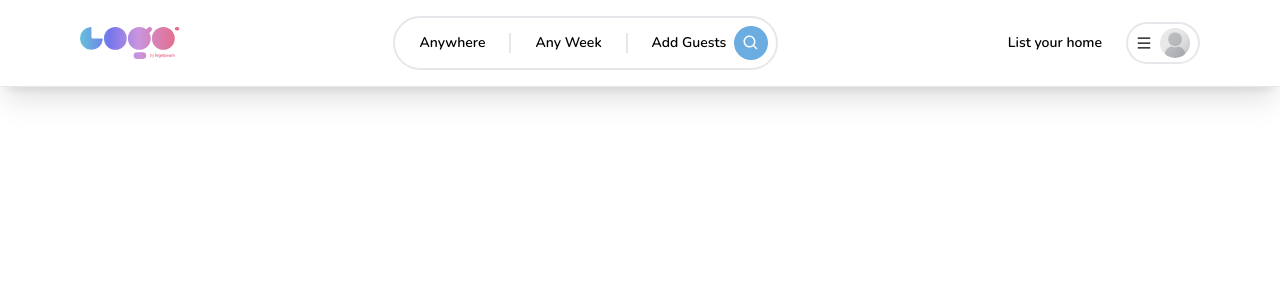
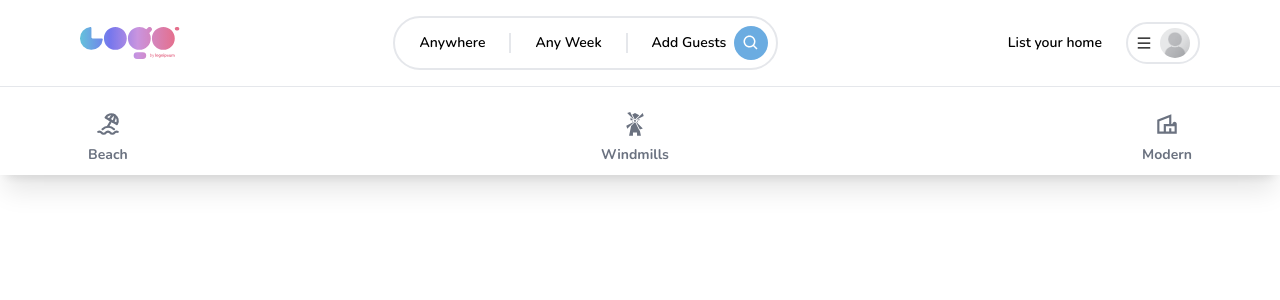
Before and after one commit to ty-vile/homeRental_Project, a Next.js app: page / in a window 1280 px wide. Shown: the top 300 px of the page. Built offline with nearby package versions, Linux system fonts and the light colour scheme; no server answers.

Commit message:
init categories bar

```diff
--- /dev/null
+++ b/app/components/Navbar/Categories.tsx
@@ -0,0 +1,43 @@
+"use client";
+
+import { TbBeach } from "react-icons/tb";
+import { GiWindmill } from "react-icons/gi";
+import { MdOutlineVilla } from "react-icons/md";
+import CategoryBox from "./CategoryBox";
+
+export const categories = [
+  {
+    label: "Beach",
+    icon: TbBeach,
+    description: "This property is close to the beach",
+  },
+  {
+    label: "Windmills",
+    icon: GiWindmill,
+    description: "This property has windmills",
+  },
+  {
+    label: "Modern",
+    icon: MdOutlineVilla,
+    description: "This property is modern!",
+  },
+];
+
+const Categories = () => {
+  return (
+    <div className="flex items-center justify-between overflow-x-auto pt-4">
+      {categories?.map((category, i) => {
+        return (
+          <CategoryBox
+            key={i}
+            label={category.label}
+            description={category.description}
+            icon={category.icon}
+          />
+        );
+      })}
+    </div>
+  );
+};
+
+export default Categories;
--- /dev/null
+++ b/app/components/Navbar/CategoryBox.tsx
@@ -0,0 +1,28 @@
+"use client";
+
+import { IconType } from "react-icons";
+
+interface CategoryBoxProps {
+  label: string;
+  icon: IconType;
+  selected?: boolean;
+}
+const CategoryBox: React.FC<CategoryBoxProps> = ({
+  label,
+  icon: Icon,
+  selected,
+}) => {
+  return (
+    <div
+      className={`flex flex-col items-center justify-center gap-2 p-2 border-b-2 transition cursor-pointer hover:text-primary
+    ${selected ? "border-b-primary" : "border-transparent"}
+    ${selected ? "text-primary" : "text-gray-500"}
+    `}
+    >
+      <Icon size={26} />
+      <div className="font-bold text-sm">{label}</div>
+    </div>
+  );
+};
+
+export default CategoryBox;
--- a/app/components/Navbar/Navbar.tsx
+++ b/app/components/Navbar/Navbar.tsx
@@ -6,6 +6,7 @@
 import Logo from "./Logo";
 import Search from "./Search";
 import UserMenu from "./UserMenu";
+import Categories from "./Categories";
 
 interface NavbarProps {
   currentUser?: User | null;
@@ -23,6 +24,9 @@
           </div>
         </Container>
       </div>
+      <Container>
+        <Categories />
+      </Container>
     </div>
   );
 };
```
